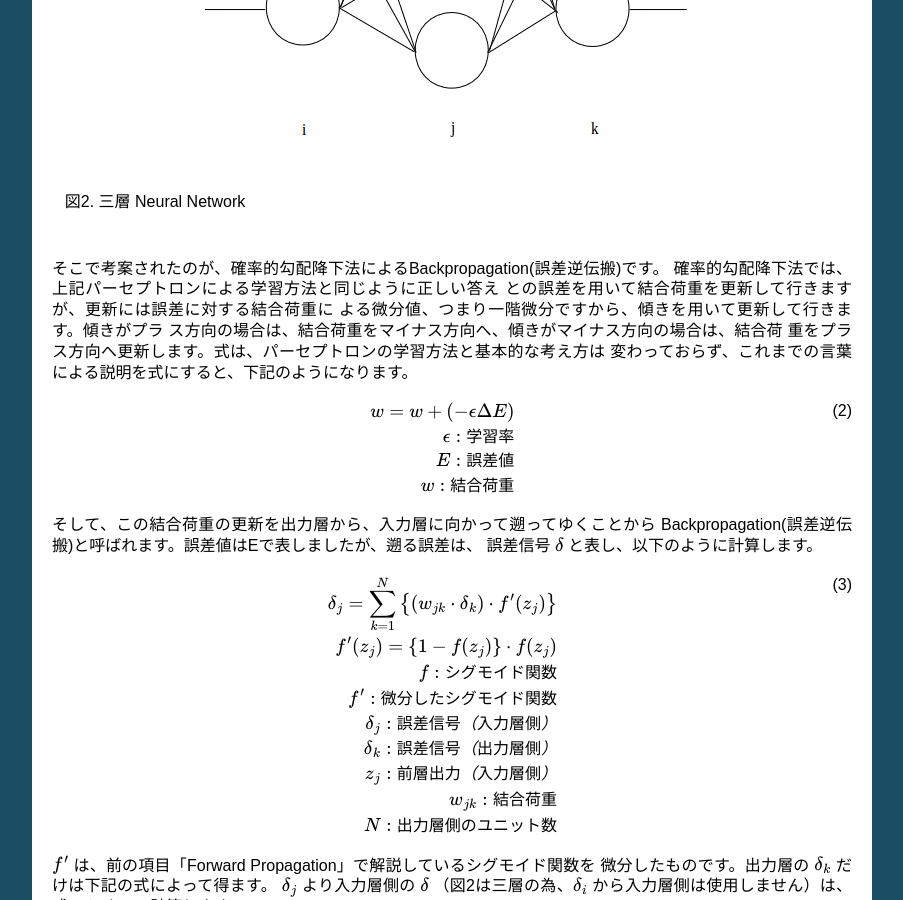
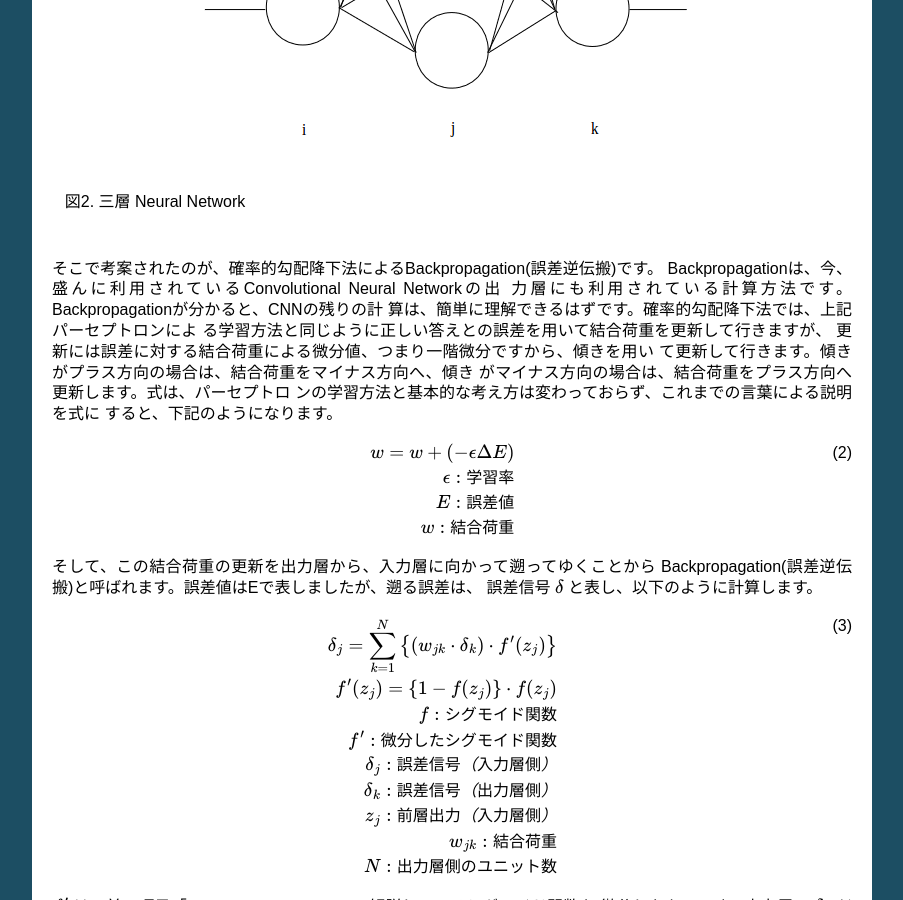
Before and after one commit to a-kashiwagi/IntroductionToBackpropagationWithGPU, a Sphinx documentation site: the page built from source/BackPropagation.rst, in a window 1280 px wide and 900 px high, scrolled down 1611 px. Shown: the whole window, without its empty margins (198-1101 px from the left). Built offline with Sphinx 7.4.7, drawn with Linux system fonts in a browser that asks for light colours.

Commit message:
Add an about CNN.

```diff
--- a/source/BackPropagation.rst
+++ b/source/BackPropagation.rst
@@ -61,12 +61,15 @@ rkが発見された初期の頃、パーセプトロンと言うモデルが利
 	図2. 三層 Neural Network
 
 そこで考案されたのが、確率的勾配降下法によるBackpropagation(誤差逆伝搬)です。
-確率的勾配降下法では、上記パーセプトロンによる学習方法と同じように正しい答え
-との誤差を用いて結合荷重を更新して行きますが、更新には誤差に対する結合荷重に
-よる微分値、つまり一階微分ですから、傾きを用いて更新して行きます。傾きがプラ
-ス方向の場合は、結合荷重をマイナス方向へ、傾きがマイナス方向の場合は、結合荷
-重をプラス方向へ更新します。式は、パーセプトロンの学習方法と基本的な考え方は
-変わっておらず、これまでの言葉による説明を式にすると、下記のようになります。
+Backpropagationは、今、盛んに利用されているConvolutional Neural Networkの出
+力層にも利用されている計算方法です。Backpropagationが分かると、CNNの残りの計
+算は、簡単に理解できるはずです。確率的勾配降下法では、上記パーセプトロンによ
+る学習方法と同じように正しい答えとの誤差を用いて結合荷重を更新して行きますが、
+更新には誤差に対する結合荷重による微分値、つまり一階微分ですから、傾きを用い
+て更新して行きます。傾きがプラス方向の場合は、結合荷重をマイナス方向へ、傾き
+がマイナス方向の場合は、結合荷重をプラス方向へ更新します。式は、パーセプトロ
+ンの学習方法と基本的な考え方は変わっておらず、これまでの言葉による説明を式に
+すると、下記のようになります。
 
 .. math::
 	:label: 確率的勾配降下法による学習方法
```
Also changed, not shown: 5 other files.
